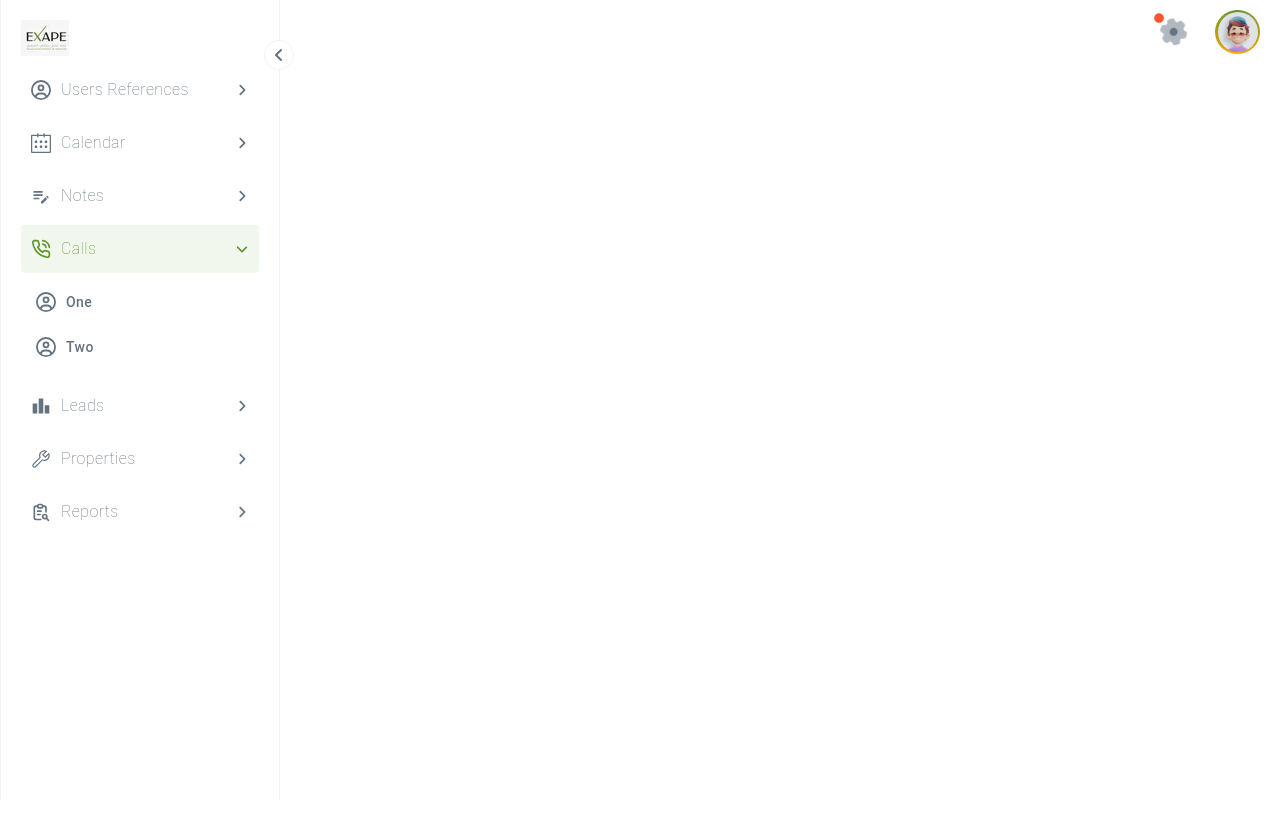
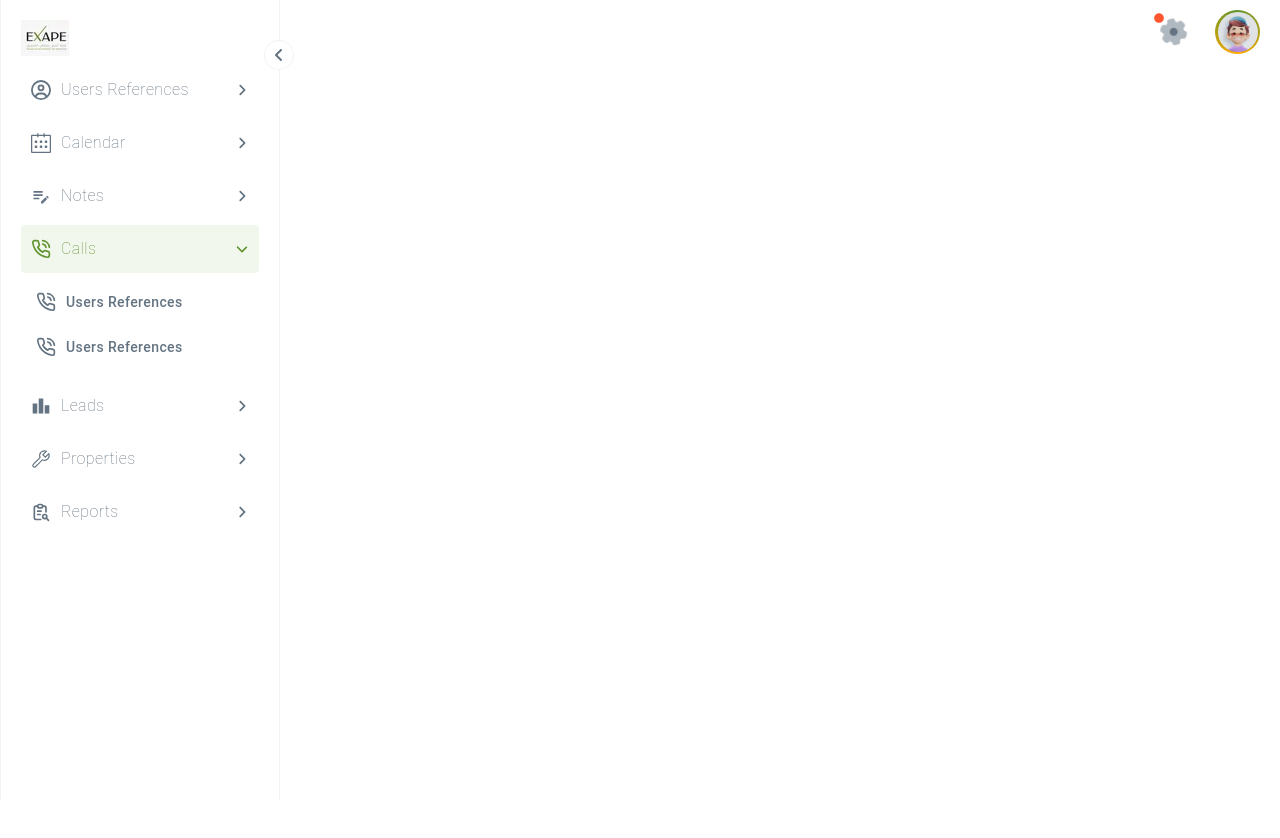
Before and after one commit to ahmedgfathy/globalcrm, a Next.js app: page / in a window 1280 px wide. Both pictures are taken after a click on the button "Calls". Shown: the top 838 px of the page. Built offline with nearby package versions, Linux system fonts and the light colour scheme.

Commit message:
haeder and footer

```diff
--- a/src/components/header/page.jsx
+++ b/src/components/header/page.jsx
@@ -4,6 +4,8 @@ import { FaCircle } from 'react-icons/fa';
 import './page.css';
 import Avatar from '@mui/material/Avatar';
 import Stack from '@mui/material/Stack';
+import { FaBarsStaggered } from "react-icons/fa6";
+
 
 export default function Page(props) {
     return (
@@ -43,6 +45,11 @@ export default function Page(props) {
                 </svg>
                 <FaCircle className="circle" />
             </Button>
+            <Box sx={{ display: { xs: "flex", lg: "none", alignItems: "center" }, flexGrow: "1" }}>
+
+                <FaBarsStaggered style={{ color: "#666", fontSize: "24px", cursor: "pointer" }} />
+
+            </Box>
         </Box>
     );
 }
--- a/src/components/menu/page.jsx
+++ b/src/components/menu/page.jsx
@@ -28,9 +28,6 @@ export default function Page() {
         setWidth(isExpanded ? 80 : 280); // Collapsed width is 80, expanded is 280
     };
 
-    const toggleMenuVisibility = () => {
-        setIsMenuVisible(!isMenuVisible);
-    };
 
     const toggleNested = (index) => {
         setActiveIndex(activeIndex === index ? null : index);
@@ -43,12 +40,12 @@ export default function Page() {
             path: "/user-refrences",
             icon: <FaRegCircleUser />,
             nested: [{
-                link: "one",
+                link: "Users References",
                 path: "#",
                 icon: <FaRegCircleUser />,
             },
             {
-                link: "two",
+                link: "Users References",
                 path: "#",
                 icon: <FaRegCircleUser />,
             },
@@ -61,12 +58,12 @@ export default function Page() {
             path: "/calendar",
             icon: <SlCalender />,
             nested: [{
-                link: "one",
+                link: "Users References",
                 path: "#",
                 icon: <FaRegCircleUser />,
             },
             {
-                link: "two",
+                link: "Users References",
                 path: "#",
                 icon: <FaRegCircleUser />,
             },
@@ -79,12 +76,12 @@ export default function Page() {
             path: "/notes",
             icon: <MdEditNote />,
             nested: [{
-                link: "one",
+                link: "Users References",
                 path: "#",
                 icon: <FaRegCircleUser />,
             },
             {
-                link: "two",
+                link: "Users References",
                 path: "#",
                 icon: <FaRegCircleUser />,
             },
@@ -95,16 +92,16 @@ export default function Page() {
         {
             link: "Calls",
             path: "/calls",
-            icon: <LuPhoneCall />,
+            icon: <LuPhoneCall ReferencesCall />,
             nested: [{
-                link: "one",
+                link: "Users References",
                 path: "#",
-                icon: <FaRegCircleUser />,
+                icon: <LuPhoneCall />,
             },
             {
-                link: "two",
+                link: "Users References",
                 path: "#",
-                icon: <FaRegCircleUser />,
+                icon: <LuPhoneCall />,
             },
             ]
 
@@ -117,12 +114,12 @@ export default function Page() {
             path: "/leads",
             icon: <MdLeaderboard />,
             nested: [{
-                link: "one",
+                link: "Users References",
                 path: "#",
                 icon: <FaRegCircleUser />,
             },
             {
-                link: "two",
+                link: "Users References",
                 path: "#",
                 icon: <FaRegCircleUser />,
             },
@@ -135,12 +132,12 @@ export default function Page() {
             path: "/properties",
             icon: <VscSymbolProperty />,
             nested: [{
-                link: "one",
+                link: "Users References",
                 path: "#",
                 icon: <FaRegCircleUser />,
             },
             {
-                link: "two",
+                link: "Users References",
                 path: "#",
                 icon: <FaRegCircleUser />,
             },
@@ -153,12 +150,12 @@ export default function Page() {
             path: "/reports",
             icon: <TbReportSearch />,
             nested: [{
-                link: "one",
+                link: "Users References",
                 path: "#",
                 icon: <FaRegCircleUser />,
             },
             {
-                link: "two",
+                link: "Users References",
                 path: "#",
                 icon: <FaRegCircleUser />,
             },
```
